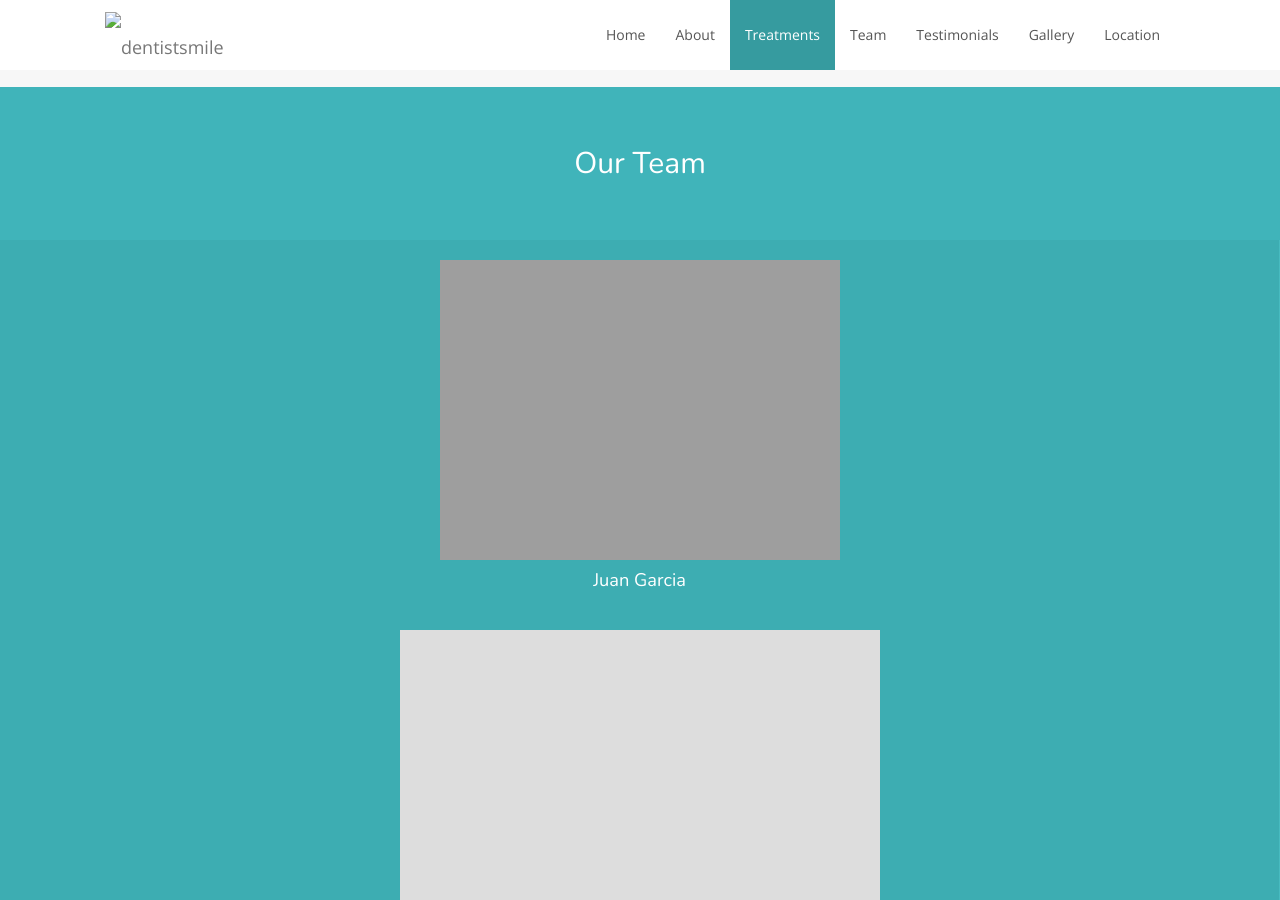
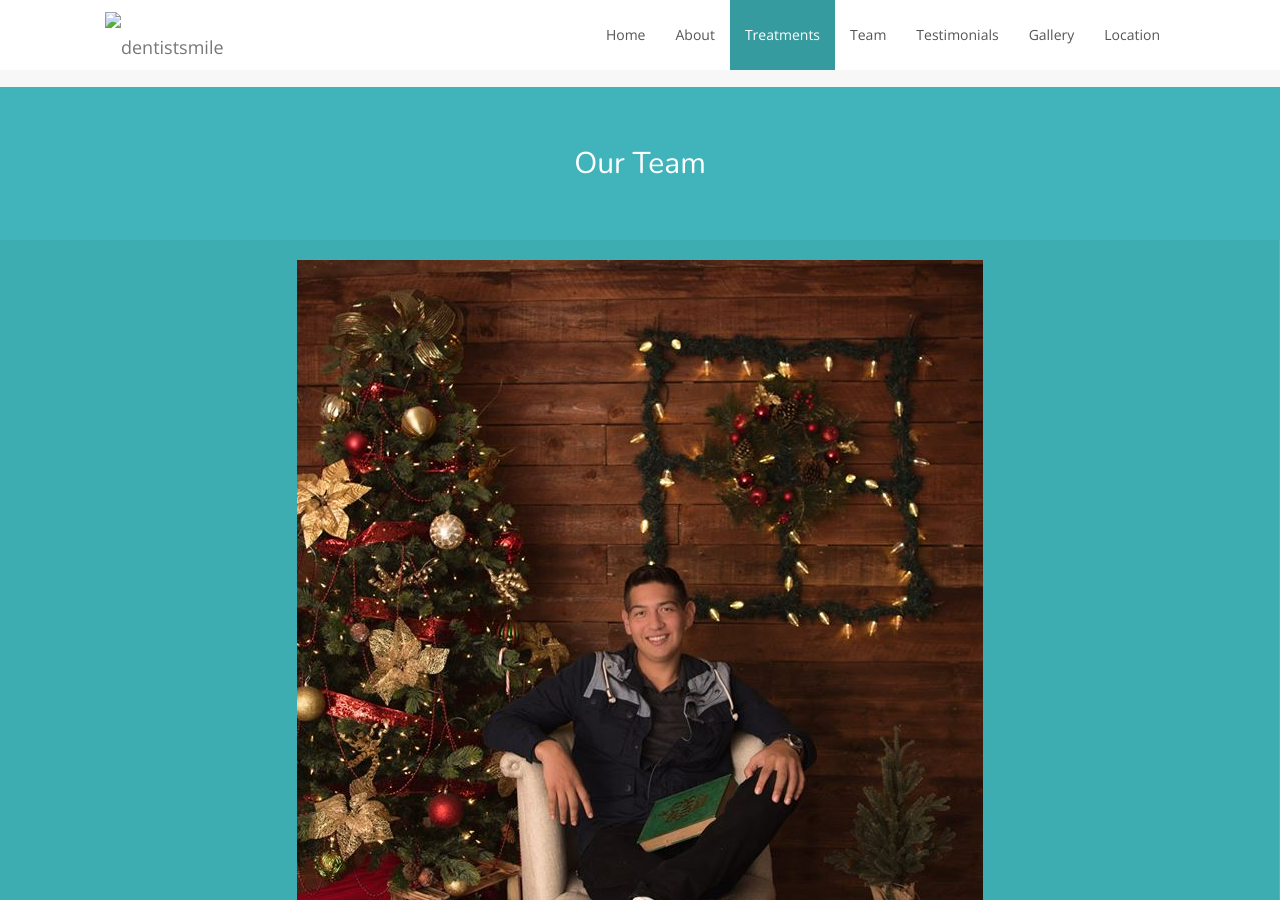
Before and after one commit to guille1194/dentistsmile, a Jekyll site: the page built from index.html, in a window 1280 px wide and 900 px high, scrolled down 1874 px. Built offline with Jekyll 4.4.1, drawn with Linux system fonts in a browser that asks for light colours; nearby versions of some CDN libraries.

Commit message:
Update team.yml

```diff
--- a/_data/team.yml
+++ b/_data/team.yml
@@ -1,5 +1,5 @@
 - name: Juan Garcia
-  image: https://scontent.ftij1-1.fna.fbcdn.net/v/t1.0-9/47579998_2161916257165009_6683582996546584576_n.jpg?_nc_cat=110&_nc_ht=scontent.ftij1-1.fna&oh=cd7ed41c165f4cbbbaa08ed0e89f6476&oe=5CE515B8
+  image: juan garcia.jpg
   email: email@gmail.com
   phone: 9659 43 21
 
```
